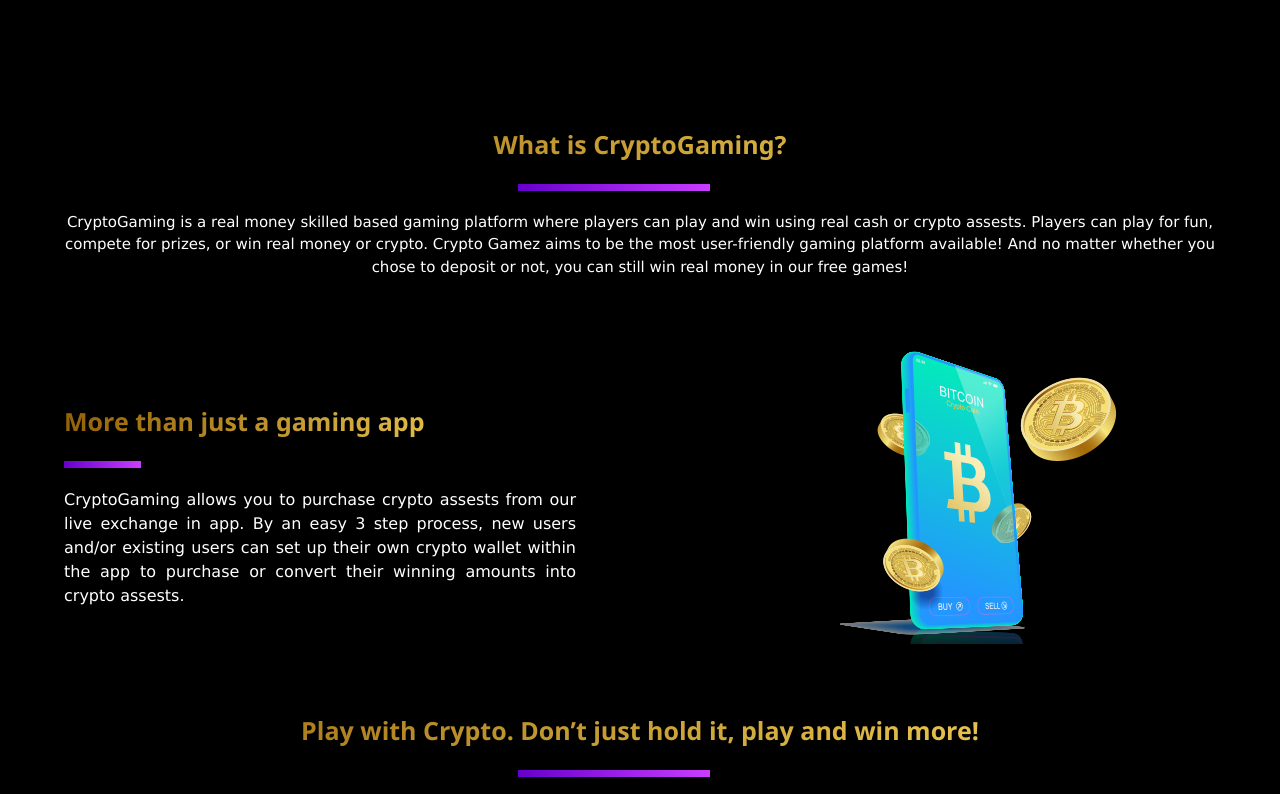
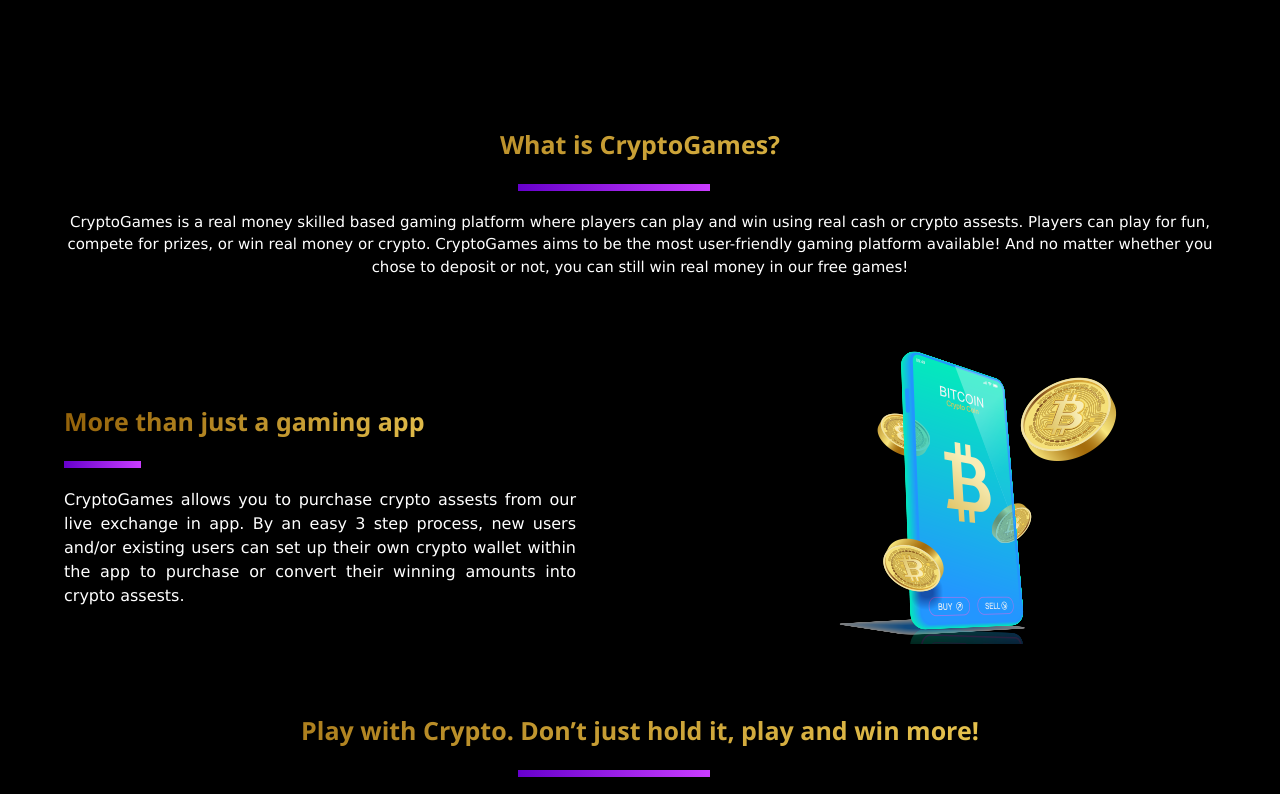
Before and after one commit to febin123/cryptogaming-25-02, a plain HTML site: page index.html in a window 1280 px wide. Shown: the part 620-1414 px from the top of the page. Drawn offline with nearby package versions, Linux system fonts and the light colour scheme.

Commit message:
Update index.html

```diff
--- a/index.html
+++ b/index.html
@@ -363,9 +363,9 @@
 
 <!-----STARRT OF INFO-->
 <div class="main-heading1">
-  <h5>What is CryptoGaming? </h5>
+  <h5>What is CryptoGames? </h5>
         <hr class="h">
-        <p>CryptoGaming is a real money skilled based gaming platform where players can play and win using real cash or crypto assests. Players can play for fun, compete for prizes, or win real money or crypto. Crypto Gamez aims to be the most user-friendly gaming platform available! And no matter whether you chose to deposit or not, you can still win real money in our free games!</p>
+        <p>CryptoGames is a real money skilled based gaming platform where players can play and win using real cash or crypto assests. Players can play for fun, compete for prizes, or win real money or crypto. CryptoGames aims to be the most user-friendly gaming platform available! And no matter whether you chose to deposit or not, you can still win real money in our free games!</p>
 
 
 </div>
@@ -377,7 +377,7 @@
         <hr class="h">
        <p>
 
-        CryptoGaming allows you to purchase crypto assests from our live exchange in app. By an easy 3 step process, new users and/or existing users can set up their own crypto wallet within the app to purchase or convert their winning amounts into crypto assests.
+        CryptoGames allows you to purchase crypto assests from our live exchange in app. By an easy 3 step process, new users and/or existing users can set up their own crypto wallet within the app to purchase or convert their winning amounts into crypto assests.
      </p>
      </div>
   </div>
```
